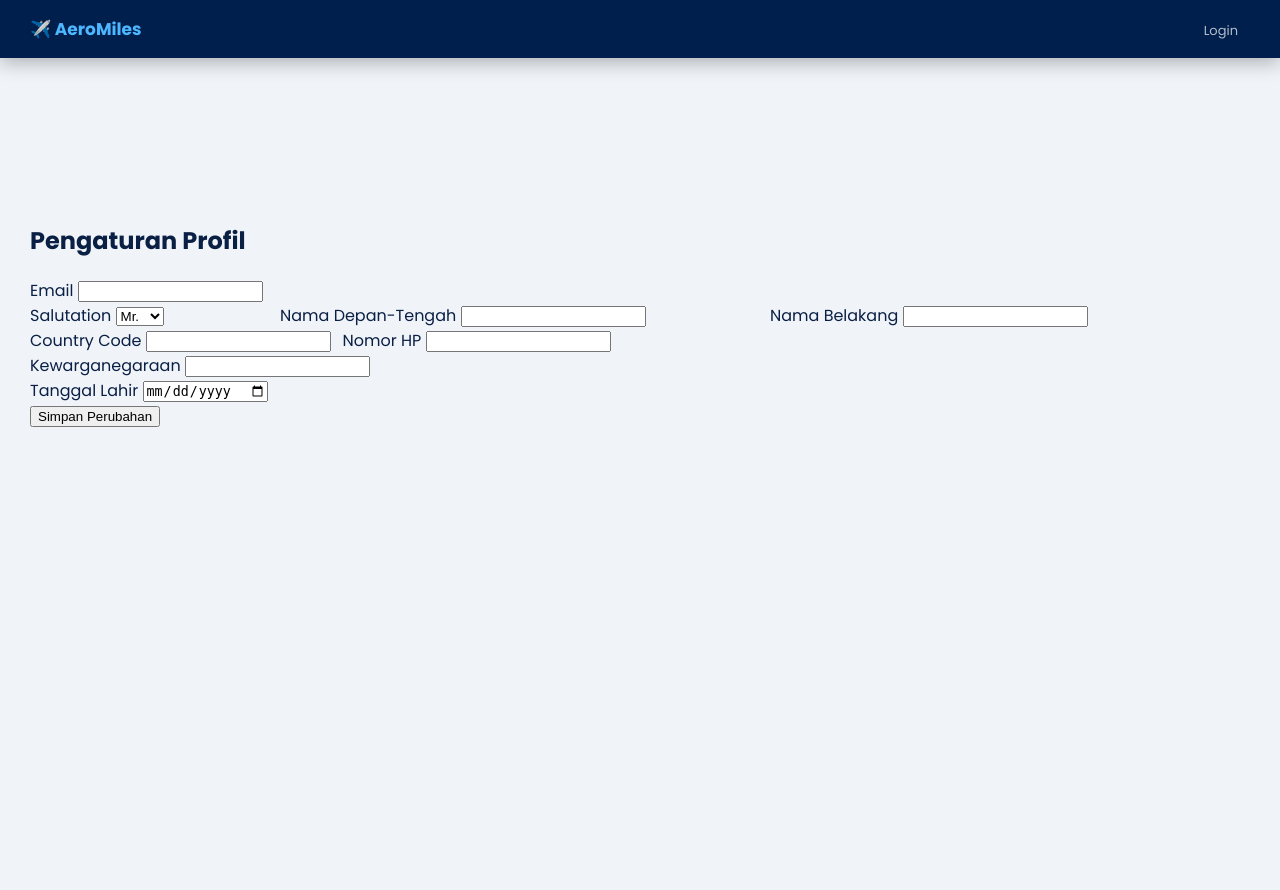
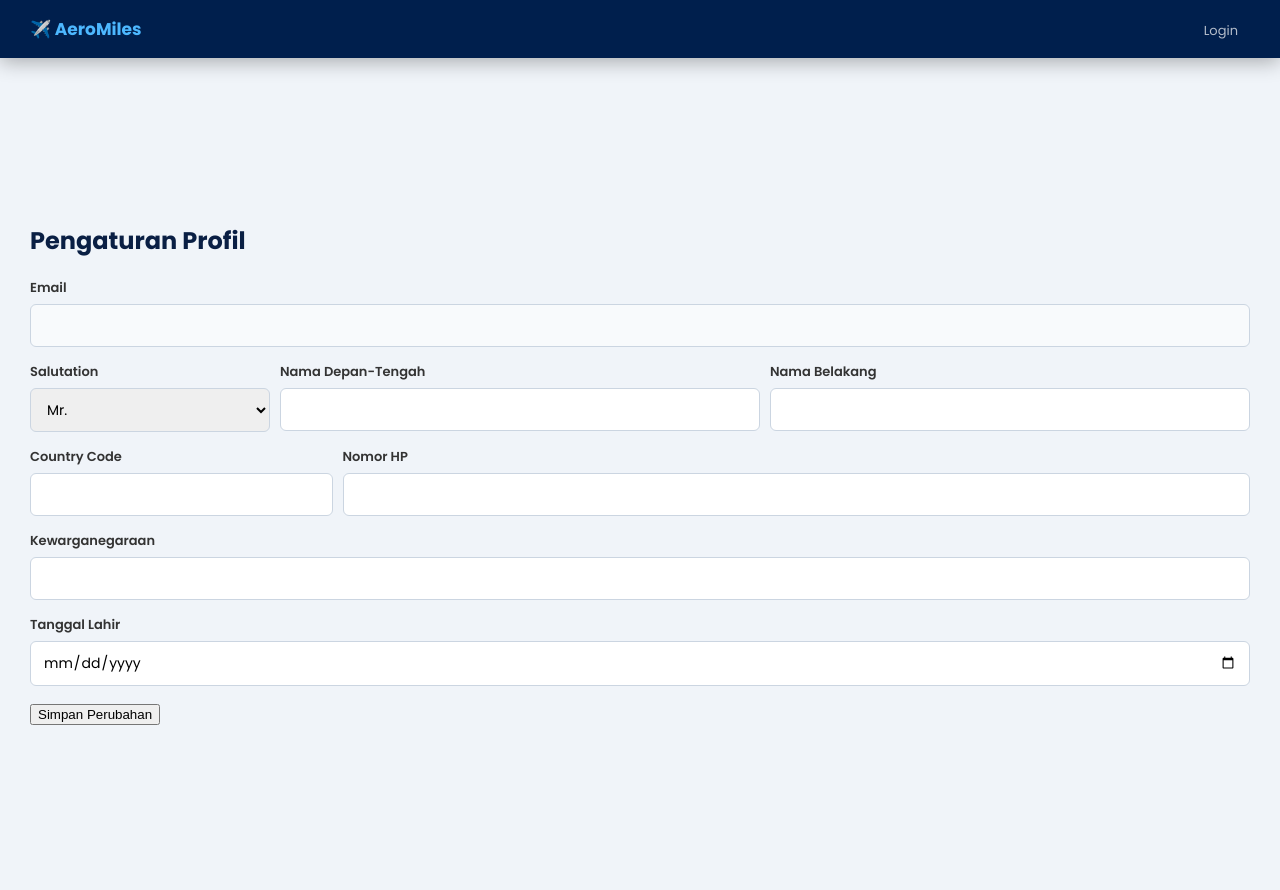
Before and after one commit to querycard/aeromiles-c7, a Django app: template authUser/templates/profile.html in a window 1280 px wide. Run offline with Django 5.2, Linux system fonts and the light colour scheme; the template is opened without the code that fills it, so the values that code supplies are empty.

Commit message:
added style to profile

```diff
--- a/authUser/templates/profile.html
+++ b/authUser/templates/profile.html
@@ -2,6 +2,79 @@
 {% block title %}Pengaturan Profil{% endblock %}
 
 {% block content %}
+<style>
+    /* CSS Khusus untuk Form Profil mengimbangi base.html yang baru */
+    .profile-container {
+        max-width: 800px;
+        margin: 0 auto;
+        background: white;
+        padding: 30px;
+        border-radius: 8px;
+        box-shadow: 0 4px 10px rgba(0,0,0,0.05);
+    }
+    .profile-container h2 {
+        margin-top: 0;
+        margin-bottom: 25px;
+        color: #001f4d; /* Menyesuaikan warna navbar */
+    }
+    .profile-container h3 {
+        margin-top: 20px;
+        margin-bottom: 15px;
+        font-size: 16px;
+        color: #001f4d;
+    }
+    .form-group {
+        margin-bottom: 15px;
+    }
+    .form-group label {
+        display: block;
+        font-weight: 600;
+        margin-bottom: 6px;
+        font-size: 13px;
+        color: #333;
+    }
+    .form-group input, .form-group select {
+        width: 100%;
+        padding: 10px 12px;
+        border: 1px solid #cbd5e1;
+        border-radius: 6px;
+        box-sizing: border-box;
+        font-family: 'Poppins', sans-serif;
+        font-size: 14px;
+        transition: border-color 0.2s;
+    }
+    .form-group input:focus, .form-group select:focus {
+        outline: none;
+        border-color: #4db8ff;
+    }
+    .form-group input[readonly] {
+        background-color: #f8fafc;
+        color: #64748b;
+        cursor: not-allowed;
+    }
+    .btn-save {
+        background-color: #001f4d;
+        color: white;
+        padding: 12px 20px;
+        border: none;
+        border-radius: 6px;
+        cursor: pointer;
+        font-size: 14px;
+        font-weight: 600;
+        font-family: 'Poppins', sans-serif;
+        width: 100%;
+        margin-top: 10px;
+        transition: 0.2s;
+    }
+    .btn-save:hover {
+        background-color: #001533;
+    }
+    hr {
+        border: none;
+        border-top: 1px solid #e2e8f0;
+        margin: 25px 0;
+    }
+</style>
     <h2>Pengaturan Profil</h2>
     <form method="POST" action="">
         {% csrf_token %}
```
